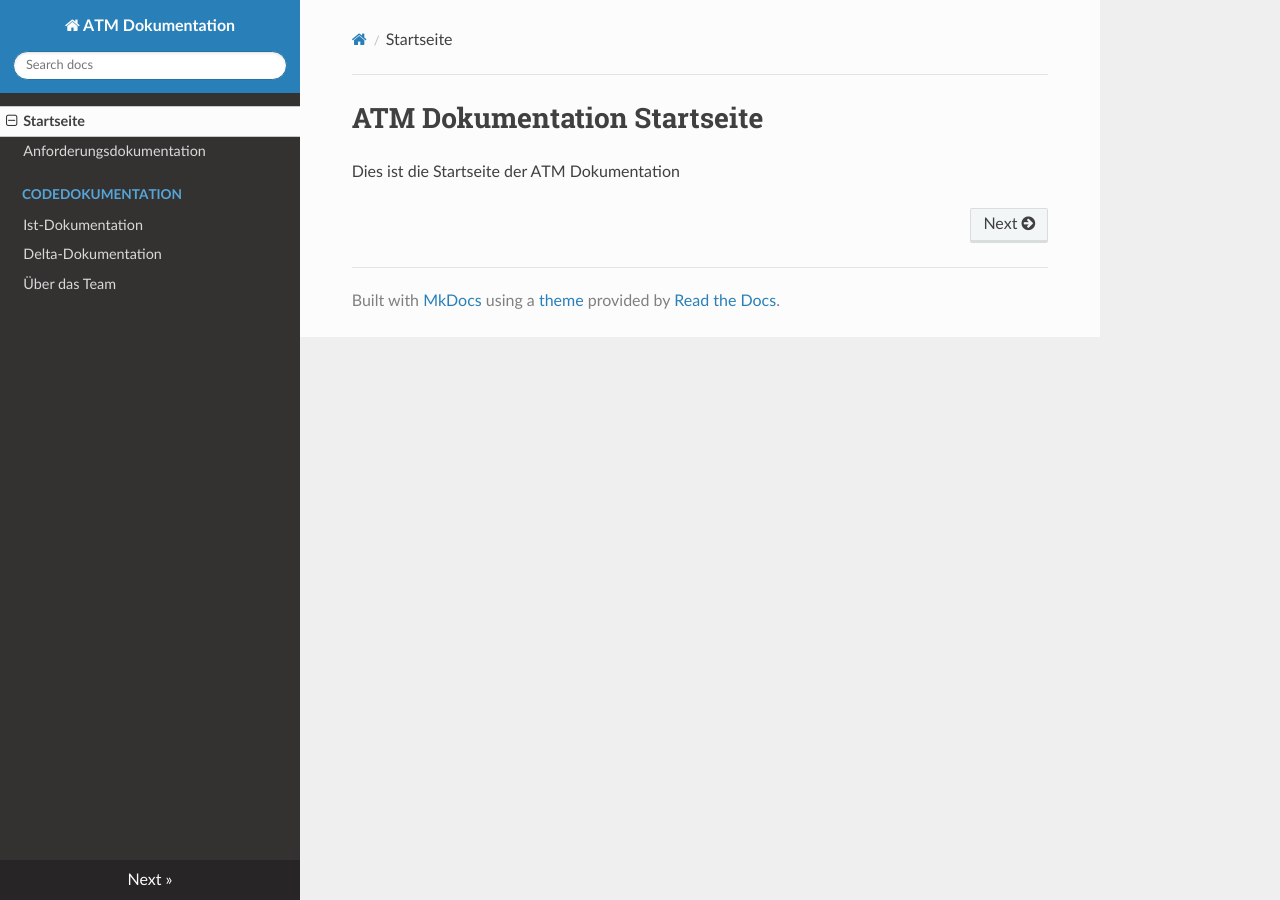
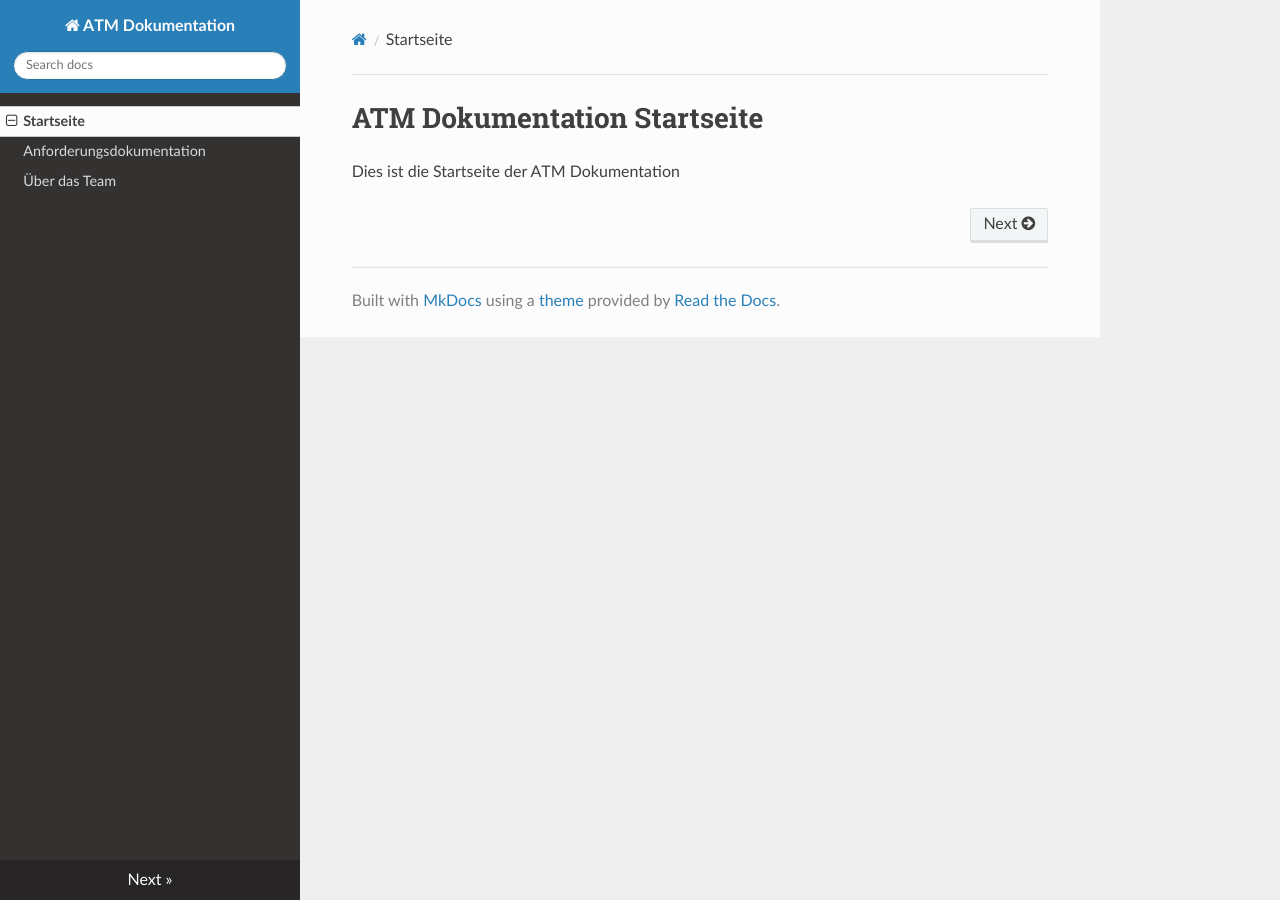
Before and after one commit to Halfpipe-SD/ATM, an MkDocs documentation site: the page built from docs/docs/index.md, in a window 1280 px wide. Built offline with MkDocs 1.6.1, drawn with Linux system fonts in a browser that asks for light colours; nearby versions of some CDN libraries; part of the change alters nothing that is shown.

Commit message:
Removed codedocumentation

```diff
--- a/docs/mkdocs.yml
+++ b/docs/mkdocs.yml
@@ -2,12 +2,12 @@ site_name: ATM Dokumentation
 site_url: https://atm.node5.de
 
 nav:
-    - Startseite: index.md
-    - Anforderungsdokumentation: requirements.md
-    - Codedokumentation:
-        - Ist-Dokumentation: codedocumentation/is-documentation.md
-        - Delta-Dokumentation: codedocumentation/delta-documentation.md
-    - Über das Team: about.md
+  - Startseite: index.md
+  - Anforderungsdokumentation: requirements.md
+  # - Codedokumentation:
+  # - Ist-Dokumentation: codedocumentation/is-documentation.md
+  # - Delta-Dokumentation: codedocumentation/delta-documentation.md
+  - Über das Team: about.md
 
 theme: readthedocs
 # plugins:
```
